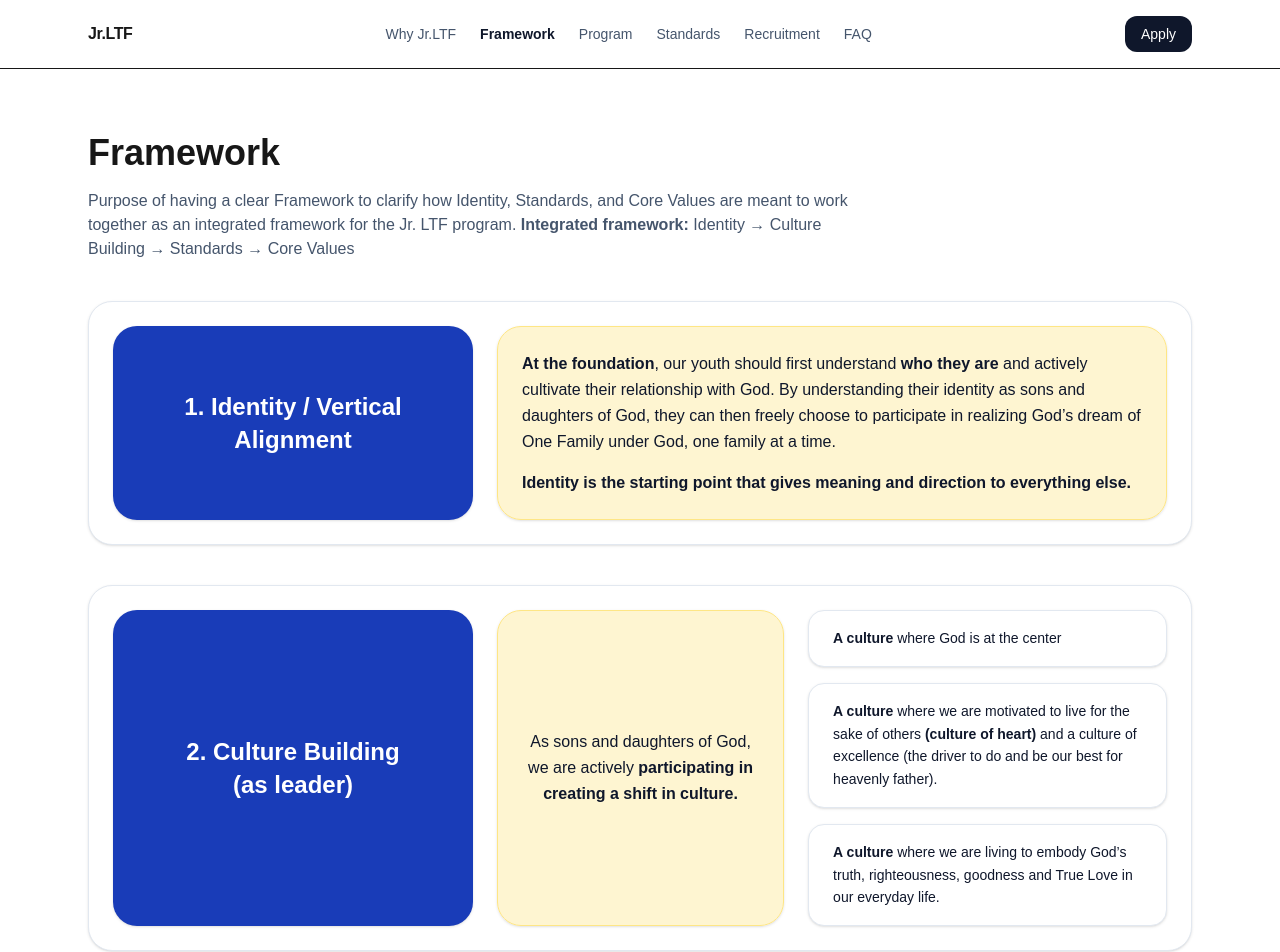
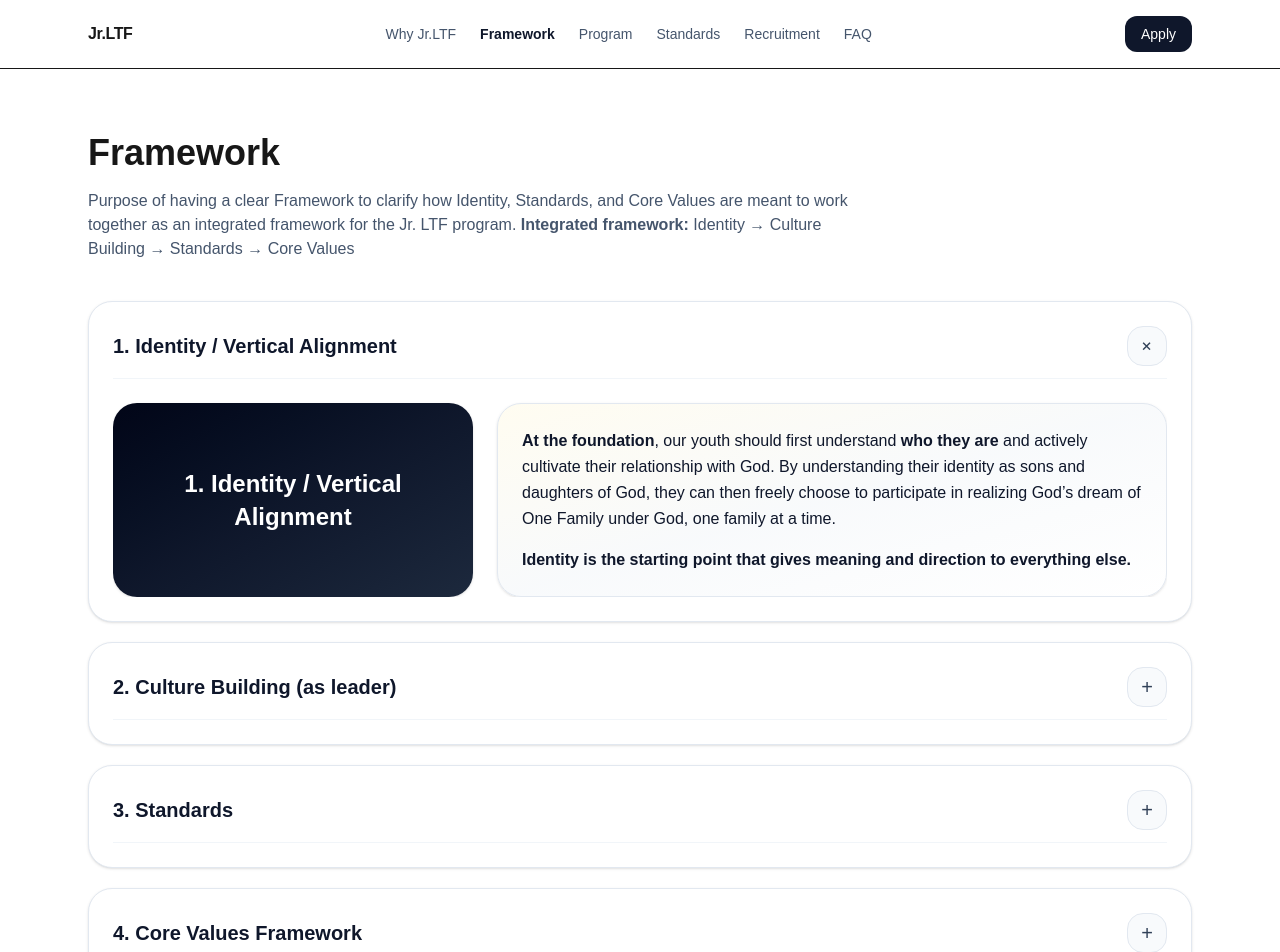
Before and after one commit to nyamkadorj/jrltf-site, a Next.js app: page /framework in a window 1280 px wide. Shown: the top 952 px of the page. Built offline with nearby package versions, Linux system fonts and the light colour scheme.

Commit message:
“Update”

```diff
--- a/src/app/framework/page.tsx
+++ b/src/app/framework/page.tsx
@@ -1,6 +1,8 @@
+// src/app/framework/page.tsx
 "use client";
 
-import { motion } from "framer-motion";
+import React from "react";
+import { AnimatePresence, motion } from "framer-motion";
 
 const EASE = [0.16, 1, 0.3, 1] as const;
 
@@ -8,51 +10,85 @@ const inView = (delay = 0) => ({
   initial: { opacity: 0, y: 14 },
   whileInView: { opacity: 1, y: 0 },
   viewport: { once: true, amount: 0.25 },
-  transition: { duration: 0.55, ease: EASE, delay },
+  transition: { duration: 0.6, ease: EASE, delay },
 });
 
+// Slower + richer accordion motion
+const accordion = {
+  open: {
+    opacity: 1,
+    height: "auto",
+    transition: {
+      height: { duration: 0.95, ease: EASE },
+      opacity: { duration: 0.7, ease: EASE, delay: 0.08 },
+    },
+  },
+  closed: {
+    opacity: 0,
+    height: 0,
+    transition: {
+      height: { duration: 0.85, ease: EASE },
+      opacity: { duration: 0.35, ease: EASE },
+    },
+  },
+};
+
 export default function FrameworkPage() {
+  const [openId, setOpenId] = React.useState<number>(1);
+
   return (
     <div className="mx-auto max-w-6xl px-6 py-16">
       {/* Header */}
       <motion.div {...inView(0)} className="max-w-3xl">
         <h1 className="text-4xl font-bold">Framework</h1>
         <p className="mt-4 text-slate-600">
-          Purpose of having a clear Framework to clarify how Identity, Standards, and Core Values are meant to work together as an integrated framework for the Jr. LTF program. <b>Integrated framework:</b> Identity → Culture Building → Standards → Core Values
+          Purpose of having a clear Framework to clarify how Identity, Standards, and Core Values are meant to work together as an integrated
+          framework for the Jr. LTF program. <b>Integrated framework:</b> Identity → Culture Building → Standards → Core Values
         </p>
       </motion.div>
 
-      {/* Sections */}
-      <div className="mt-10 space-y-10">
+      {/* Sections (Expandable) */}
+      <div className="mt-10 space-y-5">
         {/* 1. Identity / Vertical Alignment */}
-        <motion.section {...inView(0.04)} className="rounded-3xl border border-slate-200 bg-white p-6 shadow-sm">
+        <FrameworkCard
+          id={1}
+          openId={openId}
+          setOpenId={setOpenId}
+          title="1. Identity / Vertical Alignment"
+          delay={0.04}
+          leftTitle={`1. Identity / Vertical\nAlignment`}
+        >
           <div className="grid gap-6 lg:grid-cols-[360px_1fr]">
-            <BlueBlock title={`1. Identity / Vertical\nAlignment`} />
-
-            <YellowBlock>
+            <DarkBlock title={`1. Identity / Vertical\nAlignment`} />
+            <AccentBlock>
               <p className="leading-relaxed text-slate-900">
-                <b>At the foundation</b>, our youth should first understand <b>who they are</b> and
-                actively cultivate their relationship with God. By understanding their identity as
-                sons and daughters of God, they can then freely choose to participate in realizing
-                God’s dream of One Family under God, one family at a time.
+                <b>At the foundation</b>, our youth should first understand <b>who they are</b> and actively cultivate their relationship with God.
+                By understanding their identity as sons and daughters of God, they can then freely choose to participate in realizing God’s dream
+                of One Family under God, one family at a time.
               </p>
               <p className="mt-4 font-semibold text-slate-900">
                 Identity is the starting point that gives meaning and direction to everything else.
               </p>
-            </YellowBlock>
+            </AccentBlock>
           </div>
-        </motion.section>
+        </FrameworkCard>
 
         {/* 2. Culture Building */}
-        <motion.section {...inView(0.06)} className="rounded-3xl border border-slate-200 bg-white p-6 shadow-sm">
+        <FrameworkCard
+          id={2}
+          openId={openId}
+          setOpenId={setOpenId}
+          title="2. Culture Building (as leader)"
+          delay={0.06}
+        >
           <div className="grid gap-6 lg:grid-cols-[360px_1fr_1.25fr]">
-            <BlueBlock title={`2. Culture Building\n(as leader)`} />
+            <DarkBlock title={`2. Culture Building\n(as leader)`} />
 
-            <YellowBlock className="flex items-center justify-center text-center">
+            <AccentBlock className="flex items-center justify-center text-center">
               <p className="text-base font-medium leading-relaxed text-slate-900">
                 As sons and daughters of God, we are actively <b>participating in creating a shift in culture.</b>
               </p>
-            </YellowBlock>
+            </AccentBlock>
 
             <div className="space-y-4">
               <WhitePill>
@@ -60,34 +96,37 @@ export default function FrameworkPage() {
               </WhitePill>
 
               <WhitePill>
-                <b>A culture</b> where we are motivated to live for the sake of others{" "}
-                <b>(culture of heart)</b> and a culture of excellence (the driver to do and be our
-                best for heavenly father).
+                <b>A culture</b> where we are motivated to live for the sake of others <b>(culture of heart)</b> and a culture of excellence (the
+                driver to do and be our best for heavenly father).
               </WhitePill>
 
               <WhitePill>
-                <b>A culture</b> where we are living to embody God’s truth, righteousness, goodness
-                and True Love in our everyday life.
+                <b>A culture</b> where we are living to embody God’s truth, righteousness, goodness and True Love in our everyday life.
               </WhitePill>
             </div>
           </div>
-        </motion.section>
+        </FrameworkCard>
 
         {/* 3. Standards */}
-        <motion.section {...inView(0.08)} className="rounded-3xl border border-slate-200 bg-white p-6 shadow-sm">
+        <FrameworkCard
+          id={3}
+          openId={openId}
+          setOpenId={setOpenId}
+          title="3. Standards"
+          delay={0.08}
+        >
           <div className="grid gap-6 lg:grid-cols-[360px_1fr_1.1fr]">
-            <BlueBlock title="3. Standards" />
+            <DarkBlock title="3. Standards" />
 
-            <YellowBlock className="text-center">
+            <AccentBlock className="text-center">
               <p className="leading-relaxed text-slate-900">
-                The Jr.LTF Program is <b>guided by clear standards</b> that support our youth in
-                growing <b>as true sons and daughters of God.</b>
+                The Jr.LTF Program is <b>guided by clear standards</b> that support our youth in growing <b>as true sons and daughters of God.</b>
               </p>
               <p className="mt-4 leading-relaxed text-slate-900">
-                These standards help them take ownership of God’s will and develop as leaders who
-                are prepared to bring positive transformation to society.
+                These standards help them take ownership of God’s will and develop as leaders who are prepared to bring positive transformation to
+                society.
               </p>
-            </YellowBlock>
+            </AccentBlock>
 
             <div className="space-y-3">
               <WhitePill className="text-center">1. Identity</WhitePill>
@@ -103,28 +142,32 @@ export default function FrameworkPage() {
               <WhitePill className="text-center">6. Parents’ Leadership role</WhitePill>
             </div>
           </div>
-        </motion.section>
+        </FrameworkCard>
 
         {/* 4. Core Values Framework */}
-        <motion.section {...inView(0.1)} className="rounded-3xl border border-slate-200 bg-white p-6 shadow-sm">
+        <FrameworkCard
+          id={4}
+          openId={openId}
+          setOpenId={setOpenId}
+          title="4. Core Values Framework"
+          delay={0.1}
+        >
           <div className="grid gap-6 lg:grid-cols-[360px_1fr_1.1fr]">
-            <BlueBlock title={`4. Core Values\nFramework`} />
+            <DarkBlock title={`4. Core Values\nFramework`} />
 
-            <YellowBlock className="text-center">
+            <AccentBlock className="text-center">
               <p className="leading-relaxed text-slate-900">
-                <b>The Core Values framework is a simple yet profound way</b> to live out these
-                standards on a daily basis.
+                <b>The Core Values framework is a simple yet profound way</b> to live out these standards on a daily basis.
               </p>
               <p className="mt-4 leading-relaxed text-slate-900">
-                The 4 core values—serve as the framework for both the education we provide
-                (cognitive &amp; experiential) and the culture of heart we seek to build.
+                The 4 core values—serve as the framework for both the education we provide (cognitive &amp; experiential) and the culture of heart we
+                seek to build.
               </p>
               <p className="mt-4 leading-relaxed text-slate-900">
-                <b>Through practicing these values</b>, our youth learn to become change-makers and
-                leaders who embody God’s ideal in their homes, schools, communities, and ultimately
-                in society.
+                <b>Through practicing these values</b>, our youth learn to become change-makers and leaders who embody God’s ideal in their homes,
+                schools, communities, and ultimately in society.
               </p>
-            </YellowBlock>
+            </AccentBlock>
 
             <div className="space-y-3">
               <WhitePill className="text-center text-lg font-semibold">1. Living for the Greater Good</WhitePill>
@@ -133,26 +176,106 @@ export default function FrameworkPage() {
               <WhitePill className="text-center text-lg font-semibold">4. Dream Big</WhitePill>
             </div>
           </div>
-        </motion.section>
+        </FrameworkCard>
       </div>
     </div>
   );
 }
 
+/* ---------- Expandable Card ---------- */
+
+function FrameworkCard({
+  id,
+  openId,
+  setOpenId,
+  title,
+  delay,
+  children,
+}: {
+  id: number;
+  openId: number;
+  setOpenId: (n: number) => void;
+  title: string;
+  delay: number;
+  children: React.ReactNode;
+}) {
+  const isOpen = openId === id;
+
+  return (
+    <motion.section
+      {...inView(delay)}
+      className="rounded-3xl border border-slate-200 bg-white p-6 shadow-sm"
+    >
+      {/* Clickable header */}
+      <button
+        type="button"
+        onClick={() => setOpenId(isOpen ? 0 : id)}
+        className="w-full"
+        aria-expanded={isOpen}
+      >
+        <div className="flex items-center justify-between gap-4">
+          <h2 className="text-left text-lg font-semibold text-slate-900 md:text-xl">
+            {title}
+          </h2>
+
+          {/* Plus icon */}
+          <span className="grid h-10 w-10 place-items-center rounded-2xl border border-slate-200 bg-slate-50 text-slate-700 transition-all duration-700 ease-[cubic-bezier(0.22,1,0.36,1)]">
+            <span className={`text-xl leading-none transition-transform duration-[900ms] ease-[cubic-bezier(0.22,1,0.36,1)] ${isOpen ? "rotate-45" : ""}`}>
+              +
+            </span>
+          </span>
+        </div>
+
+        {/* subtle helper line */}
+        <div className="mt-3 h-px w-full bg-slate-100" />
+      </button>
+
+      {/* Expand area */}
+      <AnimatePresence initial={false}>
+        {isOpen && (
+          <motion.div
+            key={`content-${id}`}
+            variants={accordion}
+            initial="closed"
+            animate="open"
+            exit="closed"
+            className="overflow-hidden"
+          >
+            <motion.div
+              initial={{ opacity: 0, y: 10 }}
+              animate={{ opacity: 1, y: 0, transition: { duration: 0.65, ease: EASE, delay: 0.12 } }}
+              exit={{ opacity: 0, y: 8, transition: { duration: 0.25, ease: EASE } }}
+              className="pt-6"
+            >
+              {children}
+            </motion.div>
+          </motion.div>
+        )}
+      </AnimatePresence>
+    </motion.section>
+  );
+}
+
 /* ---------- UI blocks ---------- */
 
-function BlueBlock({ title }: { title: string }) {
+// 1) Big block: change to dark “home page-ish” tone (deep slate gradient)
+function DarkBlock({ title }: { title: string }) {
   return (
     <motion.div
       {...inView(0)}
-      className="flex min-h-[140px] items-center justify-center rounded-3xl bg-blue-800 px-6 py-10 text-center text-2xl font-bold leading-snug text-white shadow-sm"
+      className={[
+        "flex min-h-[140px] items-center justify-center rounded-3xl px-6 py-10 text-center text-2xl font-bold leading-snug text-white shadow-sm",
+        // dark + modern, consistent with many “home hero” palettes
+        "bg-gradient-to-br from-slate-950 via-slate-900 to-slate-800",
+      ].join(" ")}
     >
       <span className="whitespace-pre-line">{title}</span>
     </motion.div>
   );
 }
 
-function YellowBlock({
+// 2) Accent block: closer to the dark palette, still distinguishable (muted warm / stone)
+function AccentBlock({
   children,
   className = "",
 }: {
@@ -163,7 +286,9 @@ function YellowBlock({
     <motion.div
       {...inView(0)}
       className={[
-        "rounded-3xl border border-amber-200 bg-amber-100/80 px-6 py-6 shadow-sm",
+        "rounded-3xl border px-6 py-6 shadow-sm",
+        // warm but subdued + “paired” with dark block
+        "border-slate-200 bg-gradient-to-br from-amber-50/70 via-slate-50 to-white",
         className,
       ].join(" ")}
     >
```
Also changed, not shown: src/app/standards/page.tsx (+12 -28 lines).
